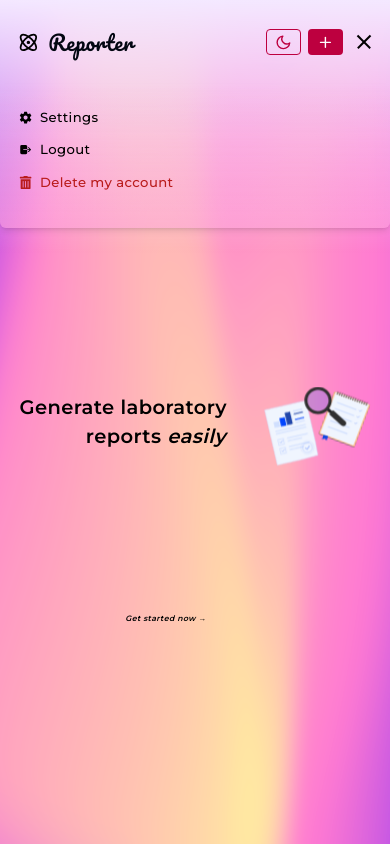
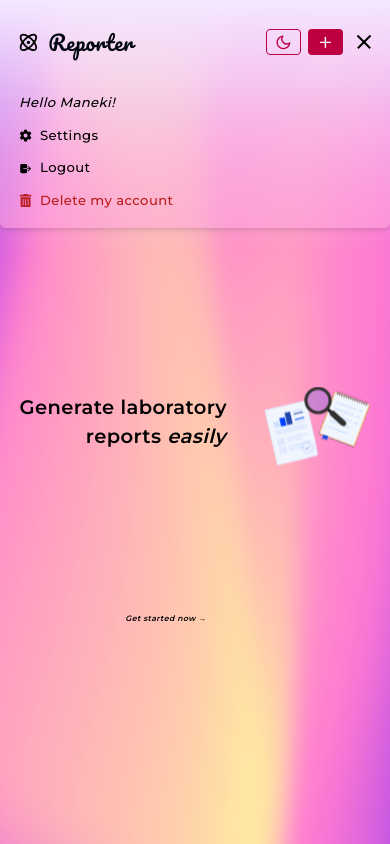
Before and after one commit to Maneki404/laboratory-report, a Next.js app: page / in a window 390 px wide. Both pictures are taken after a click on the button 364 px from the left and 42 px from the top of the page. Built offline with nearby package versions, Linux system fonts and the light colour scheme.

Commit message:
Add username to hamburger content

```diff
--- a/components/Background.tsx
+++ b/components/Background.tsx
@@ -2,11 +2,14 @@
 
 import Lottie from "lottie-react";
 import background from "@/animations/background.json";
-import { useState } from "react";
+import { useEffect, useState } from "react";
 import Loading from "./Loading";
 
 function Background() {
-  const [isLoading, setIsLoading] = useState(true);
+  const [isLoading, setIsLoading] = useState(false);
+  useEffect(() => {
+    setIsLoading(true);
+  }, []);
   return (
     <div className="background">
       {isLoading ? <Loading /> : <></>}
--- a/components/HamburgerContent.tsx
+++ b/components/HamburgerContent.tsx
@@ -24,6 +24,9 @@ function HamburgerContent() {
   return (
     <div className="w-fit flex flex-col">
       <motion.li variants={variants}>
+        <em className="hamburger-text">Hello Maneki!</em>
+      </motion.li>
+      <motion.li variants={variants}>
         <a href="/settings" className="hamburger-items">
           <IoSettingsSharp />
           Settings
@@ -35,7 +38,7 @@ function HamburgerContent() {
           Logout
         </a>
       </motion.li>
-      <motion.li variants={variants} className="text-red-700">
+      <motion.li variants={variants} className="text-red-700 pb-[1vh]">
         <a href="/delete-account" className="hamburger-items">
           <FaTrashAlt />
           Delete my account
--- a/components/HamburgerResolutions/HamburgerMenu.tsx
+++ b/components/HamburgerResolutions/HamburgerMenu.tsx
@@ -5,22 +5,10 @@ import { getState, none, still } from "@/lib/slices/hamburgerSlice";
 
 import { motion } from "framer-motion";
 import HamburgerContent from "../HamburgerContent";
-import { useEffect, useState } from "react";
 
 function HamburgerMenu() {
   const state = useAppSelector(getState);
   const dispatch = useAppDispatch();
-  // const [display, setDisplay] = useState(true);
-
-  // const [isMounted, setIsMounted] = useState(false);
-
-  // useEffect(() => {
-  //   setIsMounted(true);
-
-  //   return () => {
-  //     setIsMounted(false);
-  //   };
-  // }, []);
 
   const variants = {
     open: {
@@ -31,30 +19,19 @@ function HamburgerMenu() {
       },
       height: [0, "17vh"],
       opacity: [0, 1],
-      // display: display ? "flex" : "none",
     },
     closed: {
       transition: { staggerChildren: 0.07, staggerDirection: 1, delay: 0.3 },
       height: ["17vh", 0],
       opacity: [1, 0],
-      // display: display ? "flex" : "none",
     },
     still: {},
-    none: {
-      display: "none",
-    },
   };
 
   return state !== "none" ? (
     <motion.ul
       animate={
-        state === "none"
-          ? "none"
-          : state === "open"
-          ? "open"
-          : state === "close"
-          ? "closed"
-          : "still"
+        state === "open" ? "open" : state === "close" ? "closed" : "still"
       }
       variants={variants}
       className="hamburger-menu"
--- a/components/Loading.tsx
+++ b/components/Loading.tsx
@@ -1,7 +1,19 @@
-import React from "react";
+// TODO: Loading screen keep stuck on first start, goes back to normal in refresh and there are more than one instances you can see by scrolling to bottom while loading.
+
+"use client";
+import React, { useEffect, useState } from "react";
 
 function Loading() {
-  return (
+  const [timeout, setTimeoutState] = useState(false);
+  useEffect(() => {
+    const timer = setTimeout(() => {
+      setTimeoutState(true);
+    }, 5000);
+    return () => clearTimeout(timer);
+  }, []);
+  return timeout ? (
+    <></>
+  ) : (
     <div className="bg-white absolute z-50 w-screen h-screen flex items-center justify-center text-center">
       <div className="hypnotic"></div>
     </div>
--- a/components/Resolutions.tsx
+++ b/components/Resolutions.tsx
@@ -1,7 +1,4 @@
 "use client";
-
-import { useAppSelector } from "@/lib/hooks";
-import { getState } from "@/lib/slices/hamburgerSlice";
 
 import useWindowSize from "@/hooks/useWindowSize";
 
@@ -11,12 +8,10 @@ import NavMobile from "./NavResolutions/NavMobile";
 import HamburgerMenu from "./HamburgerResolutions/HamburgerMenu";
 
 function Resolutions({ name = "" }) {
-  const state = useAppSelector(getState);
   const { width, height } = useWindowSize();
 
   if (width == 0) return <Loading />;
-
-  if (width < 768) {
+  else if (width < 768) {
     switch (name) {
       case "nav":
         return <NavMobile />;
--- a/styles/globals.css
+++ b/styles/globals.css
@@ -94,7 +94,7 @@ body {
     font-size: calc(10px + (13 - 10) * ((100vw - 300px) / (2000 - 300)));
   }
   .hamburger-menu {
-    @apply w-[100vw] shadow-md rounded-b-md z-10 absolute top-[10vh] right-0 pl-[3.25vw] pt-[2vh];
+    @apply w-[100vw] shadow-md rounded-b-md z-10 absolute top-[10vh] right-0 pl-[3.25vw] flex items-center;
     background: linear-gradient(
       to bottom,
       rgba(255, 255, 255, 0) 0%,
@@ -105,4 +105,8 @@ body {
     @apply w-full h-full flex flex-row items-center gap-[2vw] hover:bg-black hover:bg-opacity-5 rounded-sm p-[0.75vh];
     font-size: calc(10px + (20 - 10) * ((100vh - 300px) / (2000 - 300)));
   }
+  .hamburger-text {
+    @apply w-full h-full flex flex-row items-center gap-[2vw] p-[0.75vh];
+    font-size: calc(10px + (20 - 10) * ((100vh - 300px) / (2000 - 300)));
+  }
 }
```
